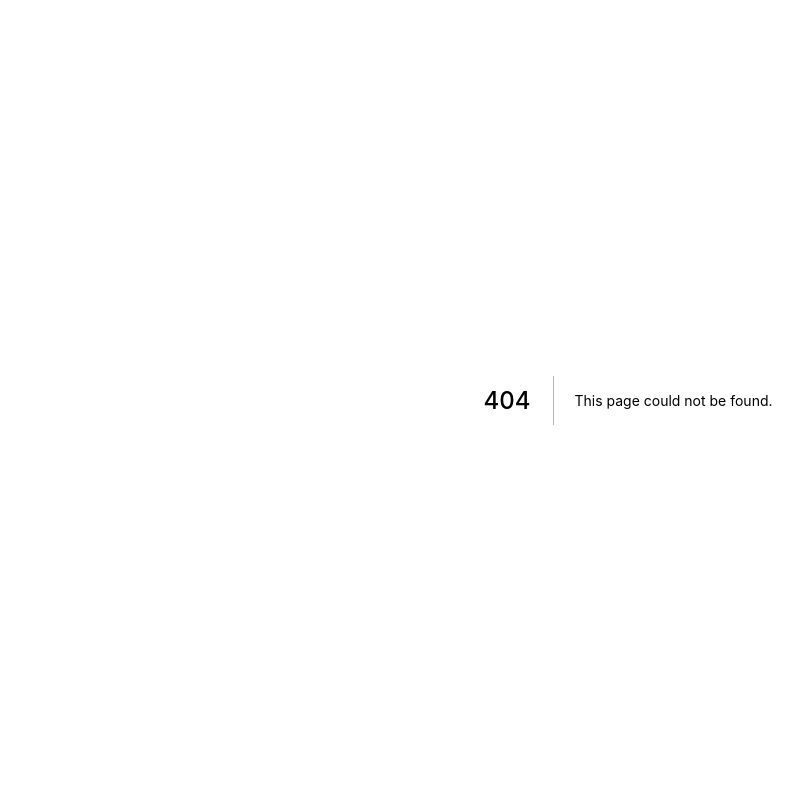
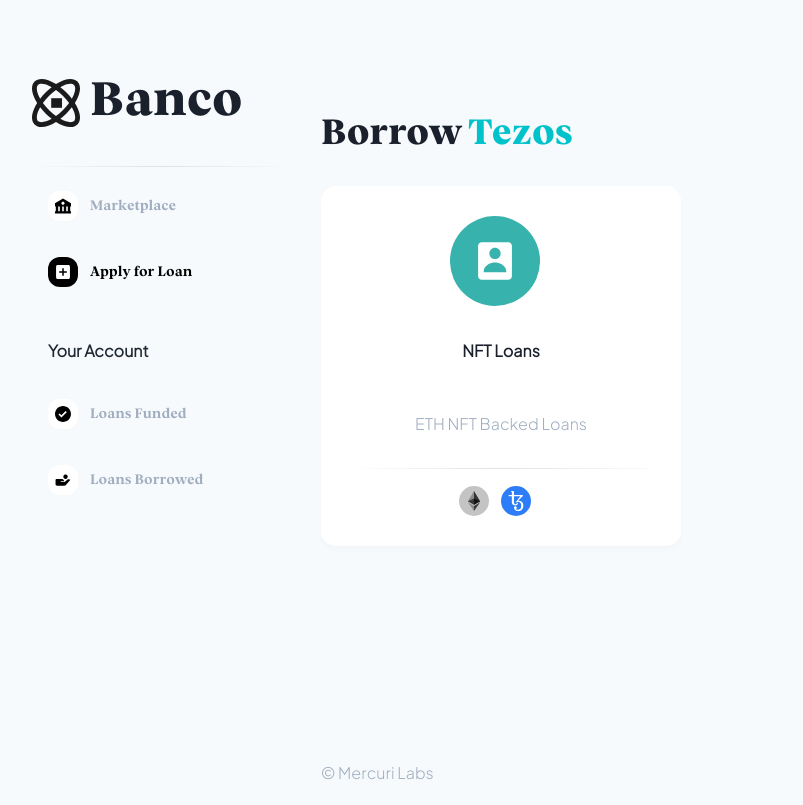
Before and after one commit to NewearthartTech/bancodefi, a Next.js app in the folder client/: page /apply in a window 1280 px wide. Before the commit this address had no page. Shown: the whole page, without its empty margins (12-815 px from the left). Built offline with nearby package versions, Linux system fonts and the light colour scheme.

Commit message:
add the apply for loan button

```diff
--- /dev/null
+++ b/client/pages/apply.tsx
@@ -0,0 +1,2 @@
+import { ApplyPage } from '@banco/pages'
+export default ApplyPage
--- a/client/src/components/Icons/Icons.tsx
+++ b/client/src/components/Icons/Icons.tsx
@@ -61,6 +61,74 @@
               d="M12,2C6.5,2,2,6.5,2,12s4.5,10,10,10s10-4.5,10-10S17.5,2,12,2z M16.2,16.2L11,13V7h1.5v5.2l4.5,2.7L16.2,16.2z"
             />
           </g>
+        </g>
+      </g>
+    </g>
+  ),
+})
+
+export const ProfileIcon2 = createIcon({
+  displayName: 'ProfileIcon',
+  viewBox: '0 0 30 32',
+  path: (
+    <path
+      d="M5.5 31.8334H24.5H26.0833C27.8313 31.8334 29.25 30.4147 29.25 28.6667V3.33335C29.25 1.58535 27.8313 0.166687 26.0833 0.166687H24.5H5.5H3.91667C2.16867 0.166687 0.75 1.58535 0.75 3.33335V28.6667C0.75 30.4147 2.16867 31.8334 3.91667 31.8334H5.5ZM15 4.9151C17.6078 4.9151 19.75 7.05419 19.75 9.6651C19.75 12.2744 17.6078 14.4167 15 14.4167C12.3923 14.4167 10.25 12.2744 10.25 9.6651C10.25 7.05419 12.3923 4.9151 15 4.9151ZM5.5 24.3125C5.5 20.7991 9.78292 17.1875 15 17.1875C20.2171 17.1875 24.5 20.7991 24.5 24.3125V25.5H5.5V24.3125Z"
+      fill="white"
+    />
+  ),
+})
+
+export const TezosLogo = createIcon({
+  displayName: 'TezosLogo',
+  viewBox: '0 0 1169.87 1593',
+  path: (
+    <g id="Layer_2" data-name="Layer 2">
+      <path
+        d="M755.68,1593q-170.51,0-248.91-82.14a253.6,253.6,0,0,1-78.15-177,117.39,117.39,0,0,1,13.69-58.5A101.21,101.21,0,0,1,479.64,1238a130.22,130.22,0,0,1,116.24,0A99.55,99.55,0,0,1,633,1275.36a115,115,0,0,1,14.18,58.5,111.73,111.73,0,0,1-19.91,68.45,92.78,92.78,0,0,1-47.31,34.62,129.18,129.18,0,0,0,74.67,46.55,370,370,0,0,0,101.8,14.68,226.91,226.91,0,0,0,128.19-38.33,224,224,0,0,0,83.63-113.25,492,492,0,0,0,27.38-169.5,465.07,465.07,0,0,0-29.87-176.23,217.54,217.54,0,0,0-86.37-109.52,229.68,229.68,0,0,0-124.43-35.59,236.75,236.75,0,0,0-107.78,36.59L567.26,932.4V892.33L926.43,410.5H428.62v500A178.9,178.9,0,0,0,456,1012.8a94.34,94.34,0,0,0,83.63,40.07,139.85,139.85,0,0,0,82.63-29.12,298.38,298.38,0,0,0,69.2-71.19,24.86,24.86,0,0,1,9-11.94,18.4,18.4,0,0,1,12-4.48,41.55,41.55,0,0,1,23.4,9.95,49.82,49.82,0,0,1,12.69,33.85,197.86,197.86,0,0,1-4.48,24.89,241,241,0,0,1-85.38,106,211.78,211.78,0,0,1-119.76,36.38q-161.67,0-224-63.72A238.67,238.67,0,0,1,253.2,909.25V410.5H0V317.6H254.38V105.78L196.14,47.5V0h169l63.48,32.86V317.6l657.6-2,65.47,65.71L748.46,786.5a271,271,0,0,1,76.16-18.42A330.1,330.1,0,0,1,972,810.15a302.7,302.7,0,0,1,126.95,113.29,399.78,399.78,0,0,1,57.25,136.65,575.65,575.65,0,0,1,13.69,117,489.39,489.39,0,0,1-49.78,216.79,317.92,317.92,0,0,1-149.35,149.35A483.27,483.27,0,0,1,755.68,1593Z"
+        fill="currentColor"
+      />
+    </g>
+  ),
+})
+
+export const EthLogo = createIcon({
+  displayName: 'ETHLogo',
+  viewBox: '0 0 784.37 1277.39',
+  path: (
+    <g id="Layer_x0020_1">
+      <metadata id="CorelCorpID_0Corel-Layer" />
+      <g id="_1421394342400">
+        <g>
+          <polygon
+            fill="#343434"
+            fill-rule="nonzero"
+            points="392.07,0 383.5,29.11 383.5,873.74 392.07,882.29 784.13,650.54 "
+          />
+          <polygon
+            fill="#8C8C8C"
+            fill-rule="nonzero"
+            points="392.07,0 -0,650.54 392.07,882.29 392.07,472.33 "
+          />
+          <polygon
+            fill="#3C3C3B"
+            fill-rule="nonzero"
+            points="392.07,956.52 387.24,962.41 387.24,1263.28 392.07,1277.38 784.37,724.89 "
+          />
+          <polygon
+            fill="#8C8C8C"
+            fill-rule="nonzero"
+            points="392.07,1277.38 392.07,956.52 -0,724.89 "
+          />
+          <polygon
+            fill="#141414"
+            fill-rule="nonzero"
+            points="392.07,882.29 784.13,650.54 392.07,472.33 "
+          />
+          <polygon
+            fill="#393939"
+            fill-rule="nonzero"
+            points="0,650.54 392.07,882.29 392.07,472.33 "
+          />
         </g>
       </g>
     </g>
--- /dev/null
+++ b/client/src/pages/apply/index.tsx
@@ -0,0 +1,139 @@
+import React from 'react'
+import { Provider } from 'react-redux'
+import {
+  Flex,
+  useColorModeValue,
+  Table,
+  Tbody,
+  Th,
+  Thead,
+  Tr,
+  Text,
+  Heading,
+  InputGroup,
+  InputLeftElement,
+  IconButton,
+  Input,
+  Button,
+} from '@chakra-ui/react'
+// Custom components
+import {
+  Card,
+  CardHeader,
+  DashboardTableRow,
+  EthLogo,
+  IconBox,
+  ProfileIcon,
+  ProfileIcon2,
+  RadioSelect,
+  SearchBar,
+  SwitchSelect,
+  TezosLogo,
+  TriangleIcon,
+} from '@banco/components'
+import { IoCheckmarkDoneCircleSharp } from 'react-icons/io5'
+import { clone } from 'lodash'
+import {
+  FilterSection,
+  FilterSectionChild,
+  LoanRow,
+  SwitchSection,
+  SwitchSectionProps,
+} from './components'
+import { loanTableData } from '@banco/variables'
+import { DefaultLayout } from '@banco/layouts'
+import { SearchIcon } from '@chakra-ui/icons'
+import { useState } from 'react'
+import { Loan } from 'src/types'
+
+const headers: string[] = [
+  'DEAL',
+  'COLLATERAL',
+  'PRINCIPAL',
+  'INTEREST',
+  'DURATION',
+  '',
+]
+
+const Apply = () => {
+  return (
+    <Flex direction={'column'}>
+      <Flex>
+        <Heading mt="0px" fontFamily="Vesterbro">
+          Borrow
+        </Heading>
+        <Heading
+          ml="5px"
+          mt="0px"
+          fontFamily="Vesterbro"
+          color="aquamarine.400"
+        >
+          Tezos
+        </Heading>
+      </Flex>
+      <Flex>
+        <Card
+          p="30px"
+          w="300px"
+          h="300px"
+          alignItems="center"
+          justifyContent="space-between"
+        >
+          <IconBox
+            color={'white'}
+            bg={'teal.400'}
+            h="90px"
+            w="90px"
+            borderRadius="50%"
+            me="12px"
+          >
+            <ProfileIcon2 w="38px" h="38px" />
+          </IconBox>
+          <Text fontWeight={700}>NFT Loans</Text>
+          <Text color="gray.400">ETH NFT Backed Loans</Text>
+          <Flex
+            width="100%"
+            bg="white"
+            backgroundImage=" linear-gradient(90deg, rgba(224, 225, 226, 0) 0%, #E0E1E2 49.52%, rgba(224, 225, 226, 0.15625) 99.04%);"
+            height="1px"
+          ></Flex>
+          <Flex>
+            <IconBox
+              color={'white'}
+              bg={'gray.100'}
+              h="30px"
+              w="30px"
+              borderRadius="50%"
+              me="12px"
+            >
+              <EthLogo w="20px" h="20px" />
+            </IconBox>
+            <IconBox
+              color={'white'}
+              bg={'tezosBlue.400'}
+              h="30px"
+              w="30px"
+              borderRadius="50%"
+              me="12px"
+            >
+              <TezosLogo w="20px" h="20px" />
+            </IconBox>
+          </Flex>
+        </Card>
+      </Flex>
+    </Flex>
+  )
+}
+
+export const ApplyPage = () => {
+  // Chakra Color Mode
+
+  const iconBoxInside = useColorModeValue('white', 'white')
+  return (
+    <DefaultLayout>
+      <Flex flexDirection="column" pt={{ base: '120px', md: '75px' }}>
+        <Apply />
+      </Flex>
+    </DefaultLayout>
+  )
+}
--- a/client/src/pages/index.ts
+++ b/client/src/pages/index.ts
@@ -1 +1,2 @@
 export * from './loans'
+export * from './apply'
--- a/client/src/theme/styles.ts
+++ b/client/src/theme/styles.ts
@@ -12,6 +12,9 @@
     aquamarine: {
       400: '#00C2CB',
     },
+    tezosBlue: {
+      400: '#2c7df7',
+    },
   },
   styles: {
     global: (props) => ({
```
